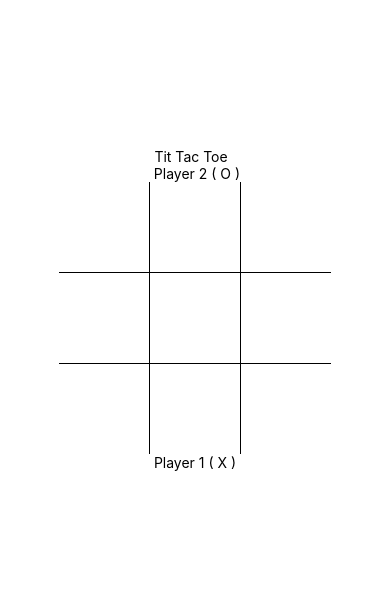
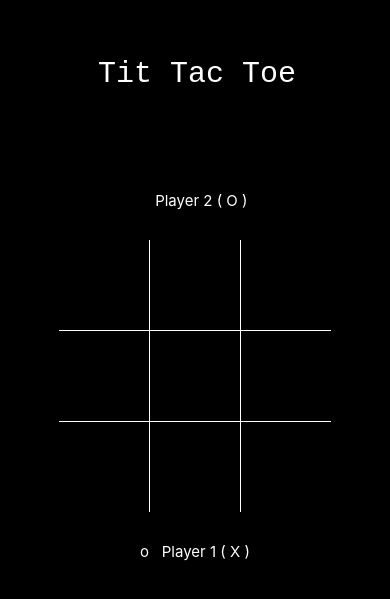
Before and after one commit to Malaika09/Lab-task-, a React Native app: screen / in a window 390 px wide. Shown: the part 113-712 px from the top of the page. Built offline with nearby package versions, Linux system fonts and the light colour scheme.

Commit message:
Update App.js

```diff
--- a/App.js
+++ b/App.js
@@ -7,92 +7,120 @@ export default function App() {
   const[getturn, setturn] = useState(0);
   const[getmodalvisible, setmodalvisible] = useState(false);
   const[getwinner, setwinner] = useState("");
+  const[getturn1, setturn1] = useState("o");
+  const[getturn2, setturn2] = useState("");
   const play = (arg) => {
     if(getturn == 0){
       if (arg == 1 && array[0] == ""){
         array[0] = "X";
         setturn(1);
+        setturn2("o");
+        setturn1("");
       }
       if(arg == 2 && array[1] == ""){
         array[1] = "X";
         setturn(1);
+        setturn2("o");
+        setturn1("");
       }
       if(arg == 3 && array[2] == ""){
         array[2] = "X";
         setturn(1);
+        setturn2("o");
+        setturn1("");
       }
       if(arg == 4 && array[3] == ""){
         array[3] = "X";
         setturn(1);
+        setturn2("o");
+        setturn1("");
       }
       if(arg == 5 && array[4] == ""){
         array[4] = "X";
         setturn(1);
+        setturn2("o");
+        setturn1("");
       }
 
       if(arg == 6 && array[5] == ""){
         array[5] = "X";
         setturn(1);
+        setturn2("o");
+        setturn1("");
       }
       if(arg == 7 && array[6] == ""){
         array[6] = "X";
         setturn(1);
-
+        setturn2("o");
+        setturn1("");
       }
       if(arg == 8 && array[7] == ""){
         array[7] = "X";
         setturn(1);
-
+        setturn2("o");
+        setturn1("");
       }
       if(arg == 9 && array[8] == ""){
         array[8] = "X";
         setturn(1);
-
+        setturn2("o");
+        setturn1("");
       }
     }
     else if(getturn == 1){
        if (arg == 1 && array[0] == ""){
         array[0] = "O";
         setturn(0);
-
+        setturn2("");
+        setturn1("o");
       }
       if(arg == 2 && array[1] == ""){
         array[1] = "O";
         setturn(0);
-
+         setturn2("");
+        setturn1("o");
       }
       if(arg == 3 && array[2] == ""){
         array[2] = "O";
         setturn(0);
-
+         setturn2("");
+        setturn1("o");
       }
       if(arg == 4 && array[3] == ""){
         array[3] = "O";
         setturn(0);
-
-
+         setturn2("");
+        setturn1("o");
       }
       if(arg == 5 && array[4] == ""){
         array[4] = "O";
         setturn(0);
-
+         setturn2("");
+        setturn1("o");
       }
       if(arg == 6 && array[5] == ""){
         setturn(0);
         array[5] = "O";
+         setturn2("");
+        setturn1("o");
       }
       if(arg == 7 && array[6] == ""){
         setturn(0);
         array[6] = "O";
+         setturn2("");
+        setturn1("o");
       }
       if(arg == 8 && array[7] == ""){
         array[7] = "O";
         setturn(0);
+         setturn2("");
+        setturn1("o");
       }
       if(arg == 9 && array[8] == ""){
         array[8] = "O";
         setturn(0);
-
+         setturn2("");
+        setturn1("o");
       }
     }
 
@@ -104,7 +132,7 @@ export default function App() {
       (array[2] == "X" && array[5] == "X" && array[8] == "X") ||
       (array[0] == "X" && array[4] == "X" && array[8] == "X") ||
       (array[2] == "X" && array[4] == "X" && array[6] == "X")) {
-        setwinner("Player 1 won!!");
+        setwinner("Player 1 won!! :D");
         setturn(11);
         setmodalvisible(true);
       }
@@ -116,7 +144,7 @@ export default function App() {
       (array[2] == "O" && array[5] == "O" && array[8] == "O") ||
       (array[0] == "O" && array[4] == "O" && array[8] == "O") ||
       (array[2] == "O" && array[4] == "O" && array[6] == "O")){
-          setwinner("Player 2 won!!");
+          setwinner("Player 2 won!! :D");
           setturn(11);
           setmodalvisible(true);
       }
@@ -127,7 +155,7 @@ export default function App() {
       ){
         setturn(11);
         setmodalvisible(true);
-        setwinner("It's a draw");
+        setwinner("It's a draw!!");
       }
   }
 
@@ -135,26 +163,33 @@ export default function App() {
        setmodalvisible(false);
        setwinner("");
        setturn(0);
+       setturn1("o");
+       setturn2("");
        for(var i = 0; i<9; i++){
           array[i] = "";
        }
   }
 
-
   return (
     <View style={styles.container}>
 
     <Modal animationType="none" visible={getmodalvisible}>
-          <Text> {getwinner}</Text>
-          <Button onPress = {playagain} title= "PLAY AGAIN"> </Button>
+    <View style={styles.container}>
+          <Text style={styles.title}> {getwinner}</Text>
+          <View style= {styles.playag}>
+            <Button color= "black" style ={styles.playagain} onPress = {playagain} title= "PLAY AGAIN"> </Button>
+          </View>
+    </View>
+
     </Modal>
 
-      <View>
-          <Text>Tit Tac Toe  </Text>
+      <View style={styles.t1}>
+          <Text style={styles.title}>Tit Tac Toe  </Text>
       </View>
 
-       <View>
-          <Text> Player 2 ( O )</Text>
+       <View style={styles.p2}>
+          <Text style = {styles.player}> {getturn2} </Text>
+          <Text style={styles.player}> Player 2 ( O )</Text>
       </View>
 
       <View style={styles.button}>
@@ -198,8 +233,9 @@ export default function App() {
             <Text style={styles.text}> {array[8]} </Text>
             </Pressable>
       </View>
-      <View>
-          <Text> Player 1 ( X ) </Text>
+      <View style={styles.p1}>
+          <Text style = {styles.player}> {getturn1}  </Text>
+          <Text style={styles.player}> Player 1 ( X ) </Text>
       </View>
     </View>
   );
@@ -208,29 +244,29 @@ export default function App() {
 const styles = StyleSheet.create({
   container: {
     flex: 1,
-    backgroundColor: '#fff',
     alignItems: 'center',
     justifyContent: 'center',
+    backgroundColor: 'black',
   },
   button: {
     flexDirection: 'row',
   },
   b :{
       borderRightStyle: 'solid',
-      borderRightColor: 'black',
+      borderRightColor: 'white',
       borderRightWidth: 1,
       borderBottomStyle: 'solid',
-      borderBottomColor: 'black',
+      borderBottomColor: 'white',
       borderBottomWidth: 1,
   },
   btm: {
       borderBottomStyle: 'solid',
-      borderBottomColor: 'black',
+      borderBottomColor: 'white',
       borderBottomWidth: 1,
   },
   btmright :{
       borderRightStyle: 'solid',
-      borderRightColor: 'black',
+      borderRightColor: 'white',
       borderRightWidth: 1,
   },
   text : {
@@ -240,6 +276,34 @@ const styles = StyleSheet.create({
       paddingTop: 35 ,
       fontSize: 20,
       paddingLeft: 30,
-  }
-
+      color: 'white',
+  },
+  title :{
+    color: 'white',
+    fontSize: 30,
+    fontFamily: 'monospace',
+  },
+  t1: {
+      marginBottom: 100,
+      marginLeft: 40,
+  },
+  player: {
+    color: 'white',
+    fontSize: 15,
+  },
+  p1: {
+    flexDirection: 'row',
+    paddingTop: 30,
+  },
+  p2: {
+    flexDirection: 'row',
+    paddingBottom: 30,
+  },
+  playag: {
+    marginTop: 80,
+    width: 200,
+    height: 40,
+    borderColor: 'white',
+    borderWidth: 1,
+  },
 });
```
